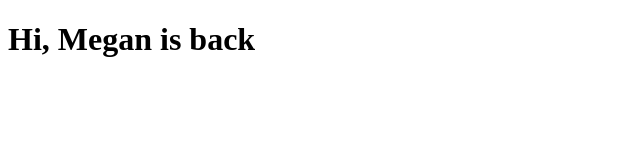
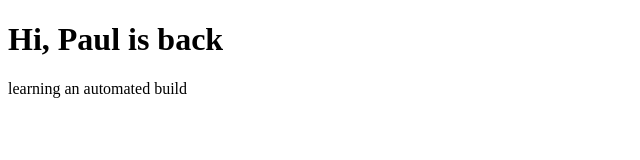
Before and after one commit to hnmegan/GrB_review, a plain HTML site: page index.html in a window 1280 px wide. Shown: the whole page, without its empty margins (0-640 px from the left). Drawn offline with Linux system fonts and the light colour scheme.

Commit message:
minor update

```diff
--- a/index.html
+++ b/index.html
@@ -8,7 +8,8 @@
 </head>
 <body>
     <main>
-        <h1>Hi, Megan is back</h1>
+        <h1>Hi, Paul is back</h1>
+        <p>learning an automated build</p>
     </main>
 </body>
 </html>
```
